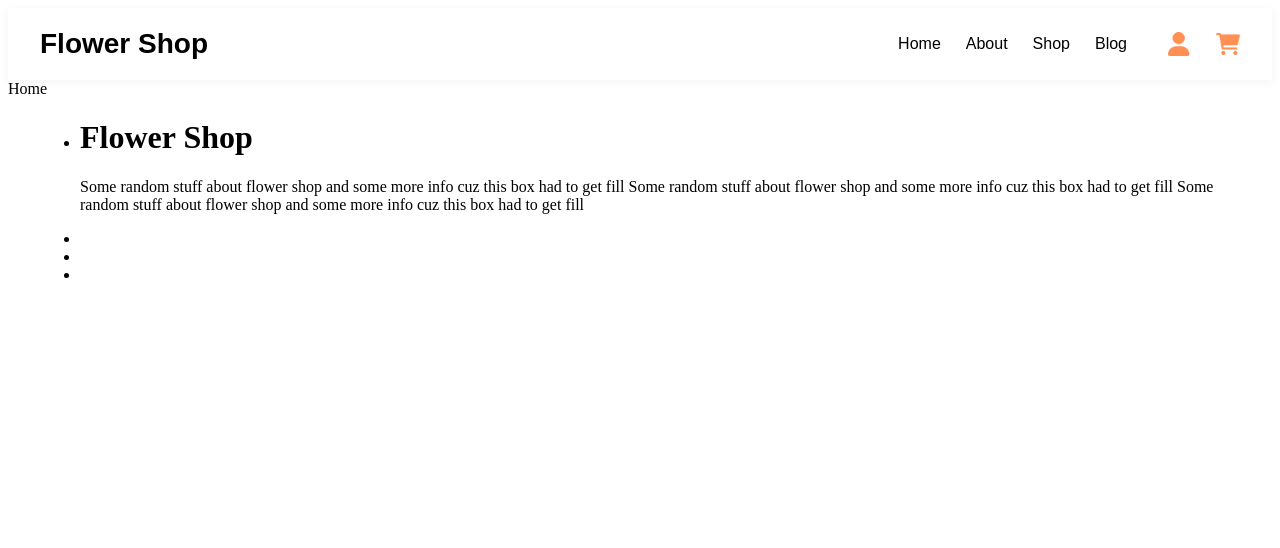
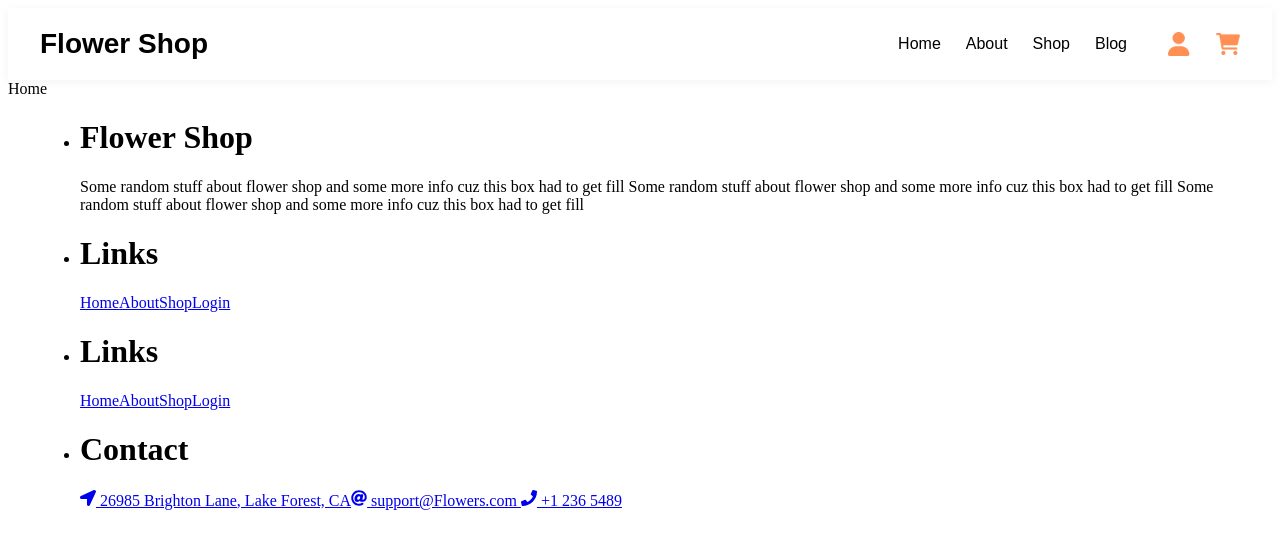
Before and after one commit to dilshodmahmaraimov22-ux/Flowers, a React (Vite) app: page / in a window 1280 px wide. Shown: the top 548 px of the page. Built offline with nearby package versions, Linux system fonts and the light colour scheme.

Commit message:
icon olib jkelindi

```diff
--- a/package.json
+++ b/package.json
@@ -13,6 +13,7 @@
     "axios": "^1.20.0",
     "react": "^19.2.8",
     "react-dom": "^19.2.8",
+    "react-icons": "^5.7.0",
     "react-router-dom": "^7.18.4"
   },
   "devDependencies": {
--- a/src/Components/Footer/Footer.jsx
+++ b/src/Components/Footer/Footer.jsx
@@ -1,6 +1,9 @@
 import React from 'react'
 import './Footer.css'
 import { Link } from 'react-router-dom'
+import { FaLocationArrow } from 'react-icons/fa'
+import { FaPhone } from 'react-icons/fa'
+import { FaAt } from 'react-icons/fa'
 
 const Footer = () => {
   return (
@@ -20,9 +23,26 @@ const Footer = () => {
                             some more info cuz this box had to get fill
                         </p>
                     </li>
-                    <li className='footer-item'></li>
-                    <li className='footer-item'></li>
-                    <li className='footer-item'></li>
+                    <li className='footer-item'>
+                        <h1 className='footer__link1'>Links</h1>
+                        <Link className='footer__link'>Home</Link>
+                        <Link className='footer__link'>About</Link>
+                        <Link className='footer__link'>Shop</Link>
+                        <Link className='footer__link'>Login</Link>
+                    </li>
+                    <li className='footer-item'>
+                        <h1 className='footer__link1'>Links</h1>
+                        <Link className='footer__link'>Home</Link>
+                        <Link className='footer__link'>About</Link>
+                        <Link className='footer__link'>Shop</Link>
+                        <Link className='footer__link'>Login</Link>
+                    </li>
+                    <li className='footer-item'>
+                        <h1 className='footer_link1'>Contact</h1>
+                        <Link className='footer__link'> <FaLocationArrow/> 26985 Brighton Lane, Lake Forest, CA</Link>
+                        <Link className='footer__link'><FaAt/> support@Flowers.com</Link>
+                        <Link className='footer__link'> <FaPhone/> +1 236 5489</Link>
+                    </li>
                 </ul>
             </div>
         </div>
```
Also changed, not shown: 1 other file (tests, documents, lock files or other folders).
